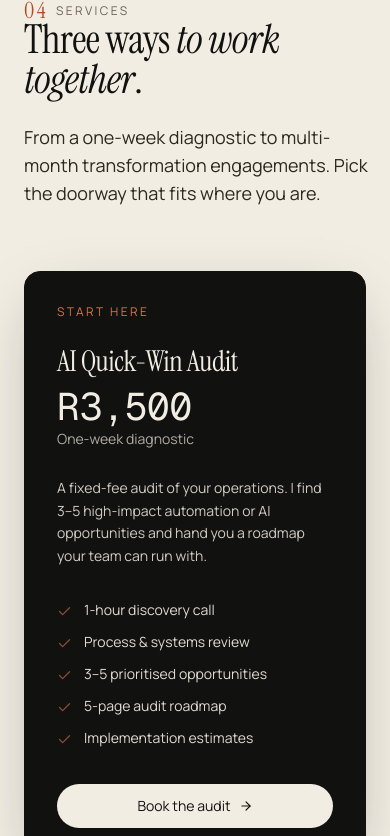
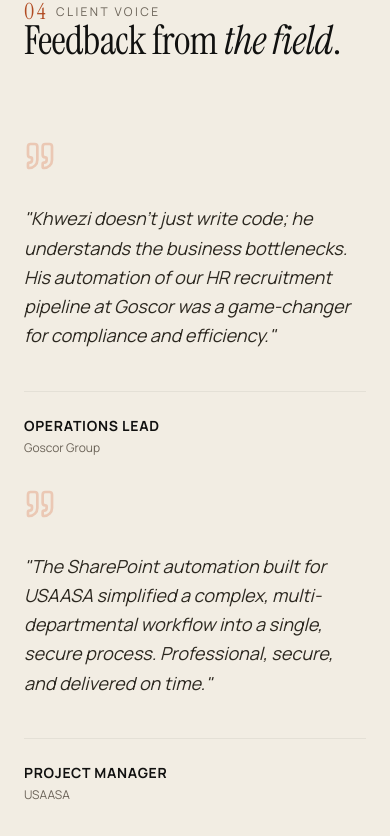
Before and after one commit to Qwezzy/khwezi-portfolio, a React (Vite) app: page / in a window 390 px wide. Shown: the part 7039-7875 px from the top of the page. Built offline with nearby package versions, Linux system fonts and the light colour scheme.

Commit message:
Complete brand overhaul: add Testimonials and Case Study request feature

```diff
--- a/src/App.jsx
+++ b/src/App.jsx
@@ -15,6 +15,8 @@ import {
   Cpu,
   Zap,
   ShieldCheck,
+  Quote,
+  FileText,
 } from 'lucide-react';
 
 const AutomationCalculator = () => {
@@ -348,6 +350,24 @@ export default function App() {
     },
   ];
 
+  const testimonials = [
+    {
+      quote: "Khwezi doesn't just write code; he understands the business bottlenecks. His automation of our HR recruitment pipeline at Goscor was a game-changer for compliance and efficiency.",
+      author: "Operations Lead",
+      org: "Goscor Group",
+    },
+    {
+      quote: "The SharePoint automation built for USAASA simplified a complex, multi-departmental workflow into a single, secure process. Professional, secure, and delivered on time.",
+      author: "Project Manager",
+      org: "USAASA",
+    },
+    {
+      quote: "A rare find in the South African market. A developer who prioritizes enterprise security and POPIA compliance as much as the UI.",
+      author: "Technical Director",
+      org: "Mid-Market Client",
+    }
+  ];
+
   const trustClients = [
     { name: 'Goscor Group', color: '#E31E24', font: 'sans-serif', weight: '800' },
     { name: 'USAASA', color: '#005A32', font: 'serif', weight: '700' },
@@ -394,6 +414,7 @@ export default function App() {
           <div className="hidden md:flex items-center gap-9 text-sm">
             <a href="#work" className="underline-grow">Work</a>
             <a href="#methodology" className="underline-grow">Methodology</a>
+            <a href="#testimonials" className="underline-grow">Testimonials</a>
             <a href="#services" className="underline-grow">Services</a>
             <a href="#about" className="underline-grow">About</a>
             <a href="#contact" className="underline-grow">Contact</a>
@@ -746,6 +767,13 @@ export default function App() {
                       <p className="text-sm leading-relaxed" style={{ color: 'var(--ink-soft)' }}>
                         {p.solution}
                       </p>
+
+                      <a
+                        href={`mailto:khwezi@khwezi.online?subject=Requesting%20Case%20Study:%20${p.title}`}
+                        className="mt-6 inline-flex items-center gap-2 text-xs font-semibold uppercase tracking-wider text-[var(--ink)] hover:text-[var(--sienna)] transition-colors"
+                      >
+                        <FileText size={14} /> Request Full Case Study (PDF)
+                      </a>
                     </div>
                   </div>
                 )}
@@ -772,6 +800,48 @@ export default function App() {
         </div>
       </section>
 
+      {/* TESTIMONIALS */}
+      <section
+        id="testimonials"
+        className="section py-24 md:py-32 px-6 md:px-10 border-t"
+        style={{ borderColor: 'var(--rule)', position: 'relative', zIndex: 2 }}
+      >
+        <div className="max-w-7xl mx-auto">
+          <div className="grid grid-cols-12 gap-x-8 mb-20">
+            <div className="col-span-12 md:col-span-3">
+              <div
+                className="text-xs uppercase flex items-center"
+                style={{ ...wide, color: 'var(--ink-faint)' }}
+              >
+                <span className="num-badge mr-2">04</span> Client Voice
+              </div>
+            </div>
+            <div className="col-span-12 md:col-span-9">
+              <h2 className="display section-display">
+                Feedback from <em className="ital">the field</em>.
+              </h2>
+            </div>
+          </div>
+
+          <div className="grid md:grid-cols-3 gap-8">
+            {testimonials.map((t, i) => (
+              <div key={i} className="flex flex-col">
+                <div className="mb-8">
+                  <Quote size={32} className="text-[var(--sienna-soft)] opacity-30" />
+                </div>
+                <p className="text-lg leading-relaxed italic flex-1 mb-10" style={{ color: 'var(--ink-soft)' }}>
+                  "{t.quote}"
+                </p>
+                <div className="pt-6 border-t border-[var(--rule-soft)]">
+                  <div className="font-bold text-sm uppercase tracking-wider">{t.author}</div>
+                  <div className="text-xs mt-1" style={{ color: 'var(--ink-faint)' }}>{t.org}</div>
+                </div>
+              </div>
+            ))}
+          </div>
+        </div>
+      </section>
+
       {/* SERVICES */}
       <section
         id="services"
@@ -785,7 +855,7 @@ export default function App() {
                 className="text-xs uppercase flex items-center"
                 style={{ ...wide, color: 'var(--ink-faint)' }}
               >
-                <span className="num-badge mr-2">04</span> Services
+                <span className="num-badge mr-2">05</span> Services
               </div>
             </div>
             <div className="col-span-12 md:col-span-9">
@@ -890,7 +960,7 @@ export default function App() {
                 className="text-xs uppercase flex items-center"
                 style={{ ...wide, opacity: 0.55 }}
               >
-                <span className="num-badge num-badge-dark mr-2">05</span> Capabilities
+                <span className="num-badge num-badge-dark mr-2">06</span> Capabilities
               </div>
             </div>
             <div className="col-span-12 md:col-span-9">
@@ -968,7 +1038,7 @@ export default function App() {
                 className="text-xs uppercase flex items-center"
                 style={{ ...wide, color: 'var(--ink-faint)' }}
               >
-                <span className="num-badge mr-2">06</span> Experience
+                <span className="num-badge mr-2">07</span> Experience
               </div>
             </div>
             <div className="col-span-12 md:col-span-9">
@@ -1026,7 +1096,7 @@ export default function App() {
             className="text-xs uppercase mb-8 flex items-center"
             style={{ ...wide, color: 'var(--ink-faint)' }}
           >
-            <span className="num-badge mr-2">07</span> Start a conversation
+            <span className="num-badge mr-2">08</span> Start a conversation
           </div>
           <h2 className="display big-display mb-16 max-w-5xl">
             Two doorways. <em className="ital">Pick yours</em>.
```
